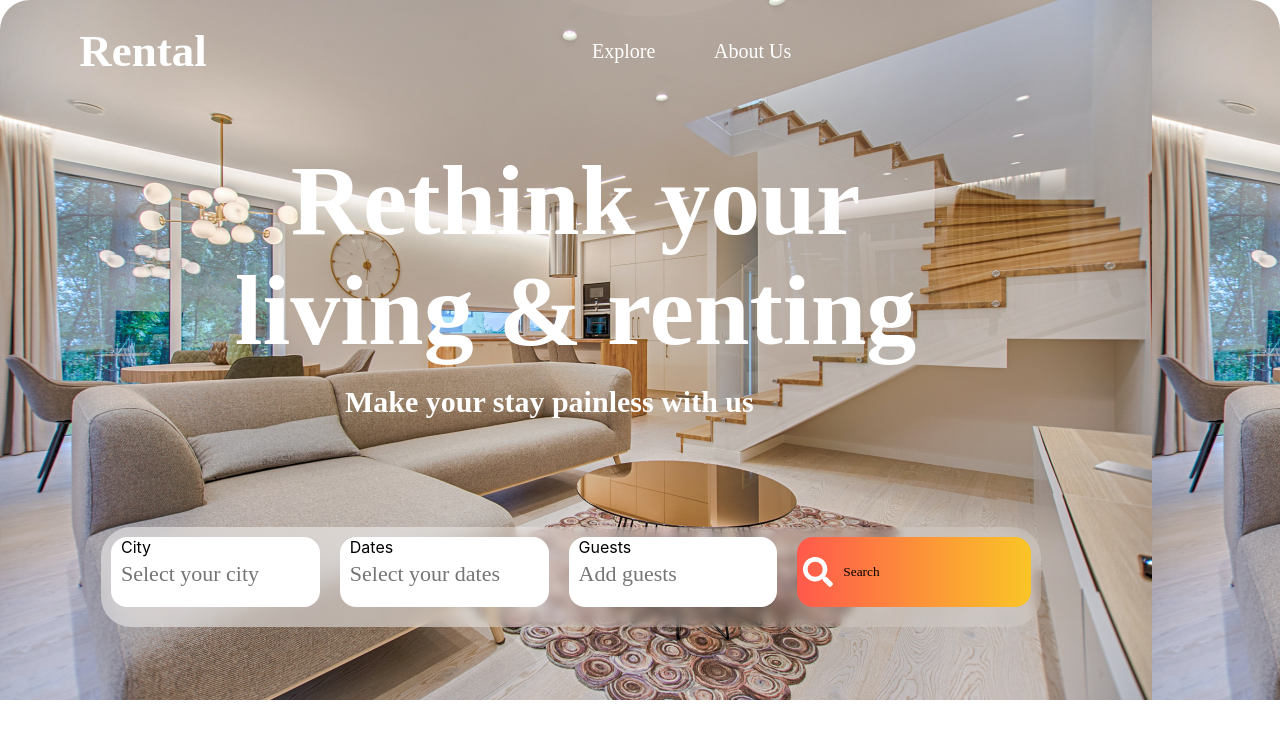
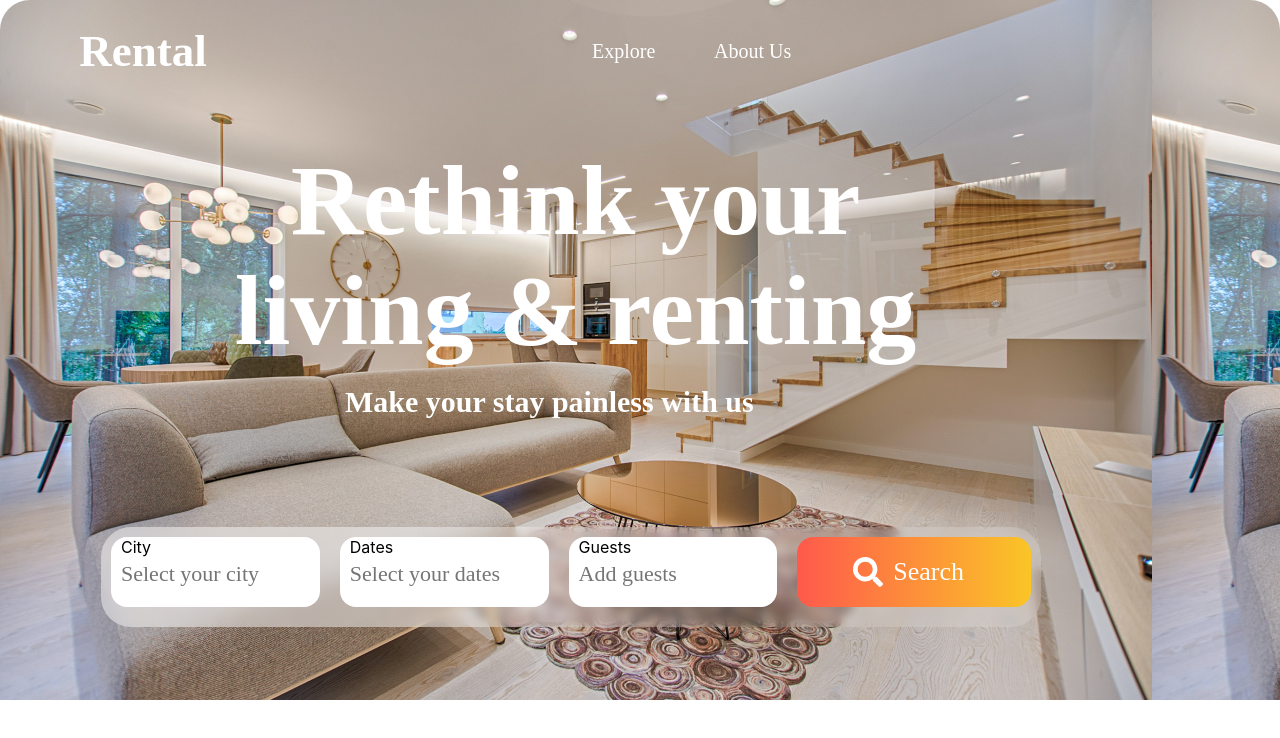
Before and after one commit to viswanath19/code-20230311, a React (Create React App) app: page / in a window 1280 px wide. Shown: the top 738 px of the page. Built offline with nearby package versions, Linux system fonts and the light colour scheme.

Commit message:
deployment fixes

```diff
--- a/src/components/common-components/ButtonComponent/ButtonComponent.jsx
+++ b/src/components/common-components/ButtonComponent/ButtonComponent.jsx
@@ -18,23 +18,25 @@ function ButtonComponent(props) {
       {props.text &&
         <div className='buttonText' style={
           props.text ?
-            {left:'0px',
+            {
+              left:'0px',
               fontWeight: '400',
               fontSize: '18px',
               color: '#000000'
             }
             :
-            {
-              left: '50px',
-              fontWeight: '500',
-              fontSize: '26px',
-              color: '#FFFFFF'
-            }
+            {}
         }>
             <span style={{marginLeft:'10px'}}>{props.text}</span>
         </div>
       }
-      {!props.text && <div className='buttonText'>
+      {!props.text && <div className='buttonText'
+          style={{
+            left: '50px',
+            fontWeight: '500',
+            fontSize: '26px',
+            color: '#FFFFFF'
+          }}>
             <svg width="30" height="30" viewBox="0 0 30 30" fill="none" xmlns="http://www.w3.org/2000/svg">
                 <path d="M29.5898 25.9395L23.748 20.0977C23.4844 19.834 23.127 19.6875 22.752 19.6875H21.7969C23.4141 17.6191 24.375 15.0176 24.375 12.1875C24.375 5.45508 18.9199 0 12.1875 0C5.45508 0 0 5.45508 0 12.1875C0 18.9199 5.45508 24.375 12.1875 24.375C15.0176 24.375 17.6191 23.4141 19.6875 21.7969V22.752C19.6875 23.127 19.834 23.4844 20.0977 23.748L25.9395 29.5898C26.4902 30.1406 27.3809 30.1406 27.9258 29.5898L29.584 27.9316C30.1348 27.3809 30.1348 26.4902 29.5898 25.9395ZM12.1875 19.6875C8.04492 19.6875 4.6875 16.3359 4.6875 12.1875C4.6875 8.04492 8.03906 4.6875 12.1875 4.6875C16.3301 4.6875 19.6875 8.03906 19.6875 12.1875C19.6875 16.3301 16.3359 19.6875 12.1875 19.6875Z" fill="white"/>
             </svg>
--- a/src/components/main-component/MainComponent.jsx
+++ b/src/components/main-component/MainComponent.jsx
@@ -58,7 +58,7 @@ function MainComponent(props) {
         }
 
     },[window.location.pathname]);
-    console.log("current screen",currentScreen);
+    console.log("current screen",window.location.pathname);
   return (
     <>
         {currentScreen === 'home' && <div className='mainScreen'>
```
